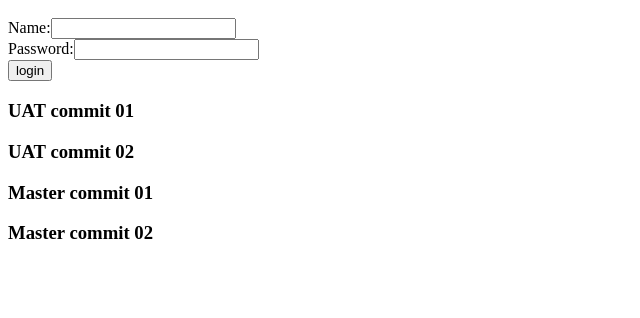
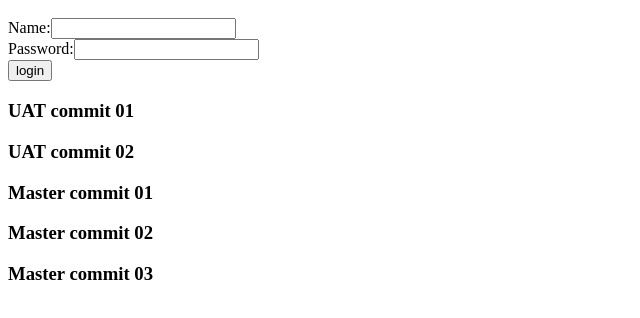
Before and after one commit to RiteshDevOpsTrainer/nov2019, a plain HTML site: page WebContent/index.html in a window 1280 px wide. Shown: the part 48-366 px from the top of the page, without its empty margins (0-640 px from the left). Drawn offline with Linux system fonts and the light colour scheme.

Commit message:
Update index.html

```diff
--- a/WebContent/index.html
+++ b/WebContent/index.html
@@ -8,4 +8,5 @@ Password:<input type="password" name="userPass"/><br/>
 <h3>UAT commit 02</h3>
 <h3> Master commit 01 </h3>
 <h3> Master commit 02 </h3>
+<h3> Master commit 03 </h3>
 </form>
```
